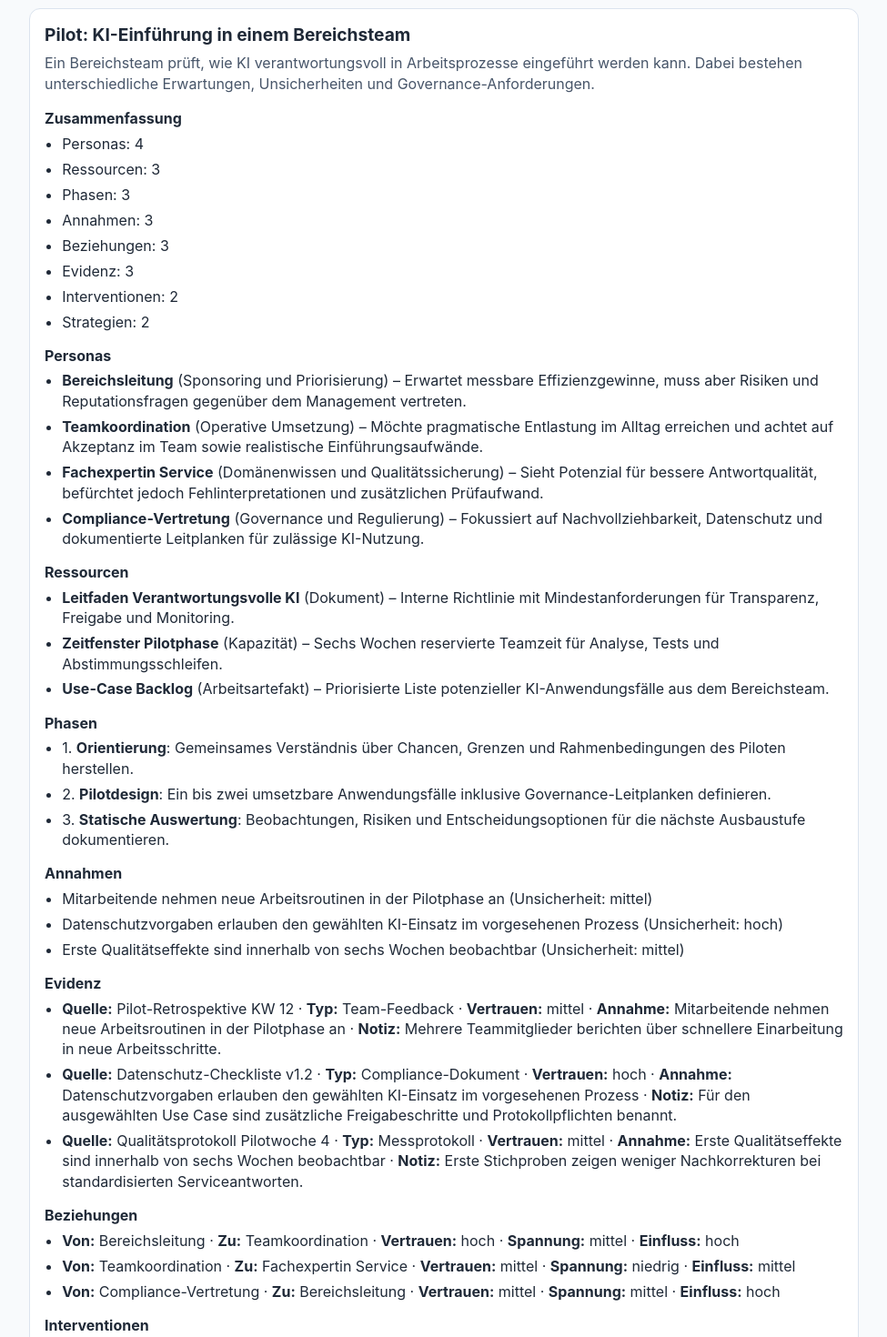
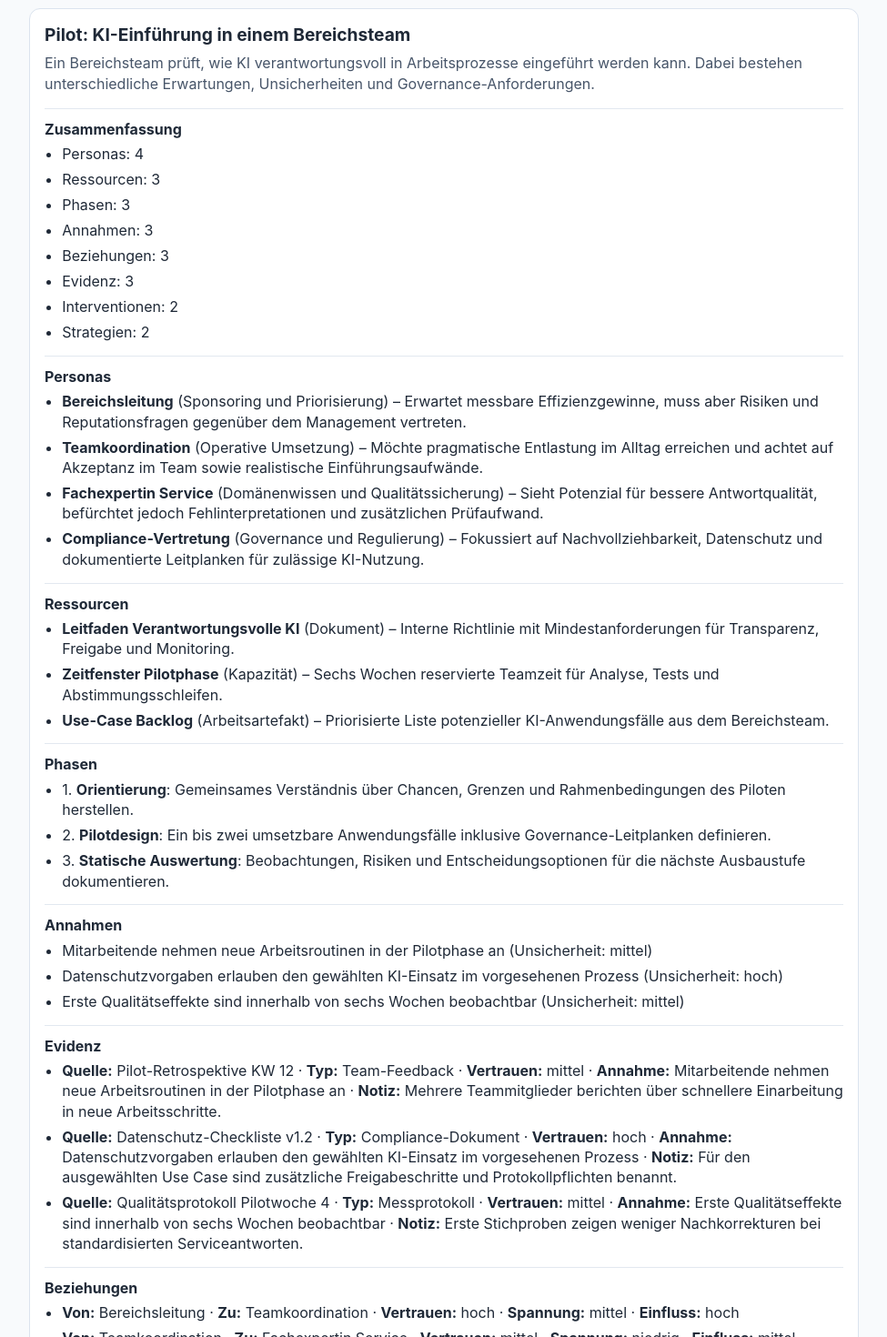
Before and after one commit to Mudler17/szenario-lab, a React (Vite) app: page / in a window 1280 px wide. Shown: the part 320-1790 px from the top of the page at 91% size, without its empty margins (152-1127 px from the left). Built offline with nearby package versions, Linux system fonts and the light colour scheme.

Commit message:
Refactor scenario preview lists into shared section component

```diff
--- a/src/features/scenarios/components/AssumptionList.jsx
+++ b/src/features/scenarios/components/AssumptionList.jsx
@@ -1,11 +1,12 @@
+import ScenarioSection from './ScenarioSection';
+
 function AssumptionList({ assumptions }) {
   if (!Array.isArray(assumptions) || assumptions.length === 0) {
     return null;
   }
 
   return (
-    <>
-      <h3>Annahmen</h3>
+    <ScenarioSection title="Annahmen">
       <ul>
         {assumptions.map((assumption) => (
           <li key={assumption.id}>
@@ -13,7 +14,7 @@ function AssumptionList({ assumptions }) {
           </li>
         ))}
       </ul>
-    </>
+    </ScenarioSection>
   );
 }
 
--- a/src/features/scenarios/components/EvidenceList.jsx
+++ b/src/features/scenarios/components/EvidenceList.jsx
@@ -1,3 +1,5 @@
+import ScenarioSection from './ScenarioSection';
+
 function EvidenceList({ evidence, assumptions }) {
   if (!Array.isArray(evidence) || evidence.length === 0) {
     return null;
@@ -8,8 +10,7 @@ function EvidenceList({ evidence, assumptions }) {
   );
 
   return (
-    <>
-      <h3>Evidenz</h3>
+    <ScenarioSection title="Evidenz">
       <ul>
         {evidence.map((item) => {
           const relatedAssumptionName =
@@ -24,7 +25,7 @@ function EvidenceList({ evidence, assumptions }) {
           );
         })}
       </ul>
-    </>
+    </ScenarioSection>
   );
 }
 
--- a/src/features/scenarios/components/InterventionList.jsx
+++ b/src/features/scenarios/components/InterventionList.jsx
@@ -1,11 +1,12 @@
+import ScenarioSection from './ScenarioSection';
+
 function InterventionList({ interventions }) {
   if (!Array.isArray(interventions) || interventions.length === 0) {
     return null;
   }
 
   return (
-    <>
-      <h3>Interventionen</h3>
+    <ScenarioSection title="Interventionen">
       <ul>
         {interventions.map((intervention) => (
           <li key={intervention.id}>
@@ -13,7 +14,7 @@ function InterventionList({ interventions }) {
           </li>
         ))}
       </ul>
-    </>
+    </ScenarioSection>
   );
 }
 
--- a/src/features/scenarios/components/PersonaList.jsx
+++ b/src/features/scenarios/components/PersonaList.jsx
@@ -1,11 +1,12 @@
+import ScenarioSection from './ScenarioSection';
+
 function PersonaList({ personas }) {
   if (!Array.isArray(personas) || personas.length === 0) {
     return null;
   }
 
   return (
-    <>
-      <h3>Personas</h3>
+    <ScenarioSection title="Personas">
       <ul>
         {personas.map((persona) => (
           <li key={persona.id}>
@@ -13,7 +14,7 @@ function PersonaList({ personas }) {
           </li>
         ))}
       </ul>
-    </>
+    </ScenarioSection>
   );
 }
 
--- a/src/features/scenarios/components/PhaseList.jsx
+++ b/src/features/scenarios/components/PhaseList.jsx
@@ -1,11 +1,12 @@
+import ScenarioSection from './ScenarioSection';
+
 function PhaseList({ phases }) {
   if (!Array.isArray(phases) || phases.length === 0) {
     return null;
   }
 
   return (
-    <>
-      <h3>Phasen</h3>
+    <ScenarioSection title="Phasen">
       <ul>
         {phases.map((phase) => (
           <li key={phase.id}>
@@ -13,7 +14,7 @@ function PhaseList({ phases }) {
           </li>
         ))}
       </ul>
-    </>
+    </ScenarioSection>
   );
 }
 
--- a/src/features/scenarios/components/RelationshipList.jsx
+++ b/src/features/scenarios/components/RelationshipList.jsx
@@ -1,3 +1,5 @@
+import ScenarioSection from './ScenarioSection';
+
 function RelationshipList({ relationships, personas }) {
   if (!Array.isArray(relationships) || relationships.length === 0) {
     return null;
@@ -10,8 +12,7 @@ function RelationshipList({ relationships, personas }) {
   const displayPersona = (personaId) => personaNameById.get(personaId) ?? personaId;
 
   return (
-    <>
-      <h3>Beziehungen</h3>
+    <ScenarioSection title="Beziehungen">
       <ul>
         {relationships.map((relationship) => (
           <li key={relationship.id}>
@@ -22,7 +23,7 @@ function RelationshipList({ relationships, personas }) {
           </li>
         ))}
       </ul>
-    </>
+    </ScenarioSection>
   );
 }
 
--- a/src/features/scenarios/components/ResourceList.jsx
+++ b/src/features/scenarios/components/ResourceList.jsx
@@ -1,11 +1,12 @@
+import ScenarioSection from './ScenarioSection';
+
 function ResourceList({ resources }) {
   if (!Array.isArray(resources) || resources.length === 0) {
     return null;
   }
 
   return (
-    <>
-      <h3>Ressourcen</h3>
+    <ScenarioSection title="Ressourcen">
       <ul>
         {resources.map((resource) => (
           <li key={resource.id}>
@@ -13,7 +14,7 @@ function ResourceList({ resources }) {
           </li>
         ))}
       </ul>
-    </>
+    </ScenarioSection>
   );
 }
 
--- /dev/null
+++ b/src/features/scenarios/components/ScenarioSection.jsx
@@ -0,0 +1,14 @@
+function ScenarioSection({ title, children }) {
+  if (!children) {
+    return null;
+  }
+
+  return (
+    <section className="scenario-section">
+      <h3>{title}</h3>
+      {children}
+    </section>
+  );
+}
+
+export default ScenarioSection;
--- a/src/features/scenarios/components/ScenarioSummary.jsx
+++ b/src/features/scenarios/components/ScenarioSummary.jsx
@@ -1,3 +1,5 @@
+import ScenarioSection from './ScenarioSection';
+
 function ScenarioSummary({ scenario }) {
   if (!scenario) {
     return null;
@@ -26,8 +28,7 @@ function ScenarioSummary({ scenario }) {
   }
 
   return (
-    <>
-      <h3>Zusammenfassung</h3>
+    <ScenarioSection title="Zusammenfassung">
       <ul>
         <li>Personas: {personas.length}</li>
         <li>Ressourcen: {resources.length}</li>
@@ -38,7 +39,7 @@ function ScenarioSummary({ scenario }) {
         <li>Interventionen: {interventions.length}</li>
         <li>Strategien: {strategies.length}</li>
       </ul>
-    </>
+    </ScenarioSection>
   );
 }
 
--- a/src/features/scenarios/components/StrategyList.jsx
+++ b/src/features/scenarios/components/StrategyList.jsx
@@ -1,11 +1,12 @@
+import ScenarioSection from './ScenarioSection';
+
 function StrategyList({ strategies }) {
   if (!Array.isArray(strategies) || strategies.length === 0) {
     return null;
   }
 
   return (
-    <>
-      <h3>Strategien</h3>
+    <ScenarioSection title="Strategien">
       <ul>
         {strategies.map((strategy) => (
           <li key={strategy.id}>
@@ -13,7 +14,7 @@ function StrategyList({ strategies }) {
           </li>
         ))}
       </ul>
-    </>
+    </ScenarioSection>
   );
 }
 
--- a/src/styles/global.css
+++ b/src/styles/global.css
@@ -81,6 +81,17 @@ body {
   font-size: 1rem;
 }
 
+.scenario-section {
+  margin-top: 0.9rem;
+  border-top: 1px solid #e2e8f0;
+  padding-top: 0.75rem;
+}
+
+.scenario-section h3 {
+  margin: 0 0 0.35rem;
+  font-size: 1rem;
+}
+
 .scenario-preview p {
   margin: 0.5rem 0 0;
   color: #475569;
```
Also changed, not shown: src/features/scenarios/SCENARIO_MODULE.md (+2 -2 lines), 1 other file (tests, documents, lock files or other folders).
